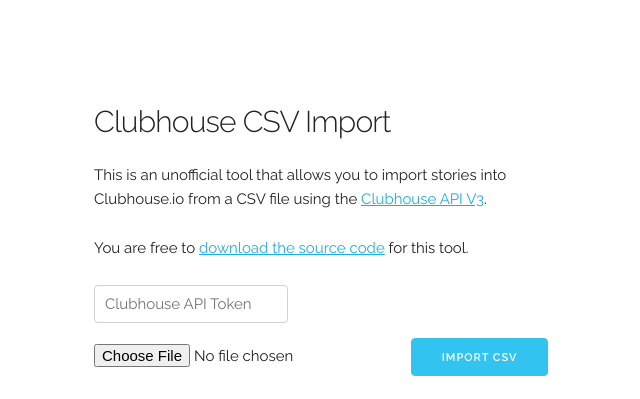
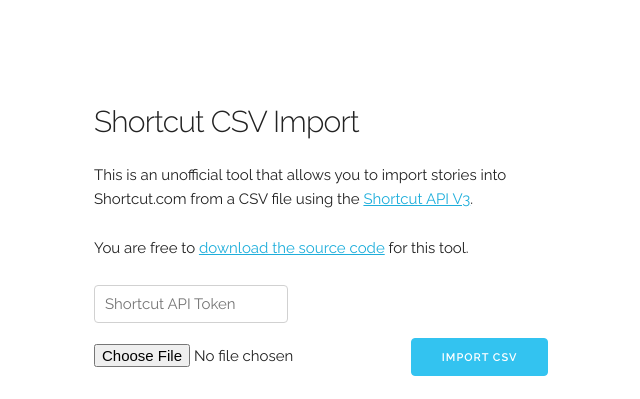
Before and after one commit to mikkelson/clubhouse-csv-import, a PHP site: page / in a window 1280 px wide. Shown: the part 138-537 px from the top of the page, without its empty margins (66-706 px from the left). Run offline with PHP 8.4, Linux system fonts and the light colour scheme.

Commit message:
change clubhouse to shortcut

```diff
--- a/app.php
+++ b/app.php
@@ -14,7 +14,7 @@ if (!empty($_FILES['csv']['name']) && substr($_FILES['csv']['name'], -4) == '.cs
 
         $csv_lines = unpackCsv($_FILES['csv']['tmp_name']);
 
-        //loop through csv lines and add to clubhouse as stories
+        //loop through csv lines and add to shortcut as stories
         $total = count($csv_lines);
         $apiLimit = 200;
         $apiCount = 0;
@@ -22,12 +22,12 @@ if (!empty($_FILES['csv']['name']) && substr($_FILES['csv']['name'], -4) == '.cs
             $count++;
             $apiCount++;
             if ($apiCount == $apiLimit) {
-                //sleep for a 60 seconds, avoid Clubhouse API limit
+                //sleep for a 60 seconds, avoid Shortcut API limit
                 sleep(60);
                 $apiCount = 0;
             }
 
-            //workflow_state_id, name and story_type are required by the Clubhouse API
+            //workflow_state_id, name and story_type are required by the Shortcut API
             if (empty($line['workflow_state_id']) || empty($line['name']) || empty($line['story_type'])) {
                 $error_lines[] = "Line " . $count . " is missing required field <i>workflow_state_id</i>, <i>name</i> or <i>story_type</i>";
                 $skipped++;
@@ -55,8 +55,8 @@ if (!empty($_FILES['csv']['name']) && substr($_FILES['csv']['name'], -4) == '.cs
 
             $data = json_encode($payload);
 
-            //make Clubhouse POST request
-            $result = postClubhouse($_POST['token'], $data);
+            //make Shortcut POST request
+            $result = postShortcut($_POST['token'], $data);
             if (!empty($result->created_at)) {
                 @$counts[$line['story_type']] ++;
             } elseif (!empty($result->message)) {
@@ -122,7 +122,7 @@ function unpackCsv($csv) {
             $num = count($data);
             for ($c = 0; $c < $num; $c++) {
                 if ($row == 1) {
-                    //first row, map columns to Clubhouse API fields
+                    //first row, map columns to Shortcut API fields
                     $api_field_mapping[] = $data[$c];
                 } else {
                     @$csv_lines[$row][$api_field_mapping[$c]] = $data[$c];
@@ -136,9 +136,9 @@ function unpackCsv($csv) {
     return $csv_lines;
 }
 
-function postClubhouse($token, $data) {
+function postShortcut($token, $data) {
 
-    $story_url = 'https://api.clubhouse.io/api/v3/stories?token=' . $token;
+    $story_url = 'https://api.app.shortcut.com/api/v3/stories?token=' . $token;
 
     $ch = curl_init($story_url);
     curl_setopt($ch, CURLOPT_CUSTOMREQUEST, "POST");
--- a/index.php
+++ b/index.php
@@ -3,8 +3,8 @@
 <html lang="en">
 <head>
   <meta charset="utf-8">
-  <title>Clubhouse CSV Import</title>
-  <meta name="description" content="Import stories, epics and bugs to Clubhouse using a CSV file">
+  <title>Shortcut CSV Import</title>
+  <meta name="description" content="Import stories, epics and bugs to Shortcut using a CSV file">
   <meta name="author" content="James Mikkelson">
   <meta name="viewport" content="width=device-width, initial-scale=1">
   <link href="//fonts.googleapis.com/css?family=Raleway:400,300,600" rel="stylesheet" type="text/css">
@@ -17,15 +17,15 @@
   <div class="container">
     <div class="row">
       <div class="one-half column" style="margin-top: 25%">
-        <h4>Clubhouse CSV Import</h4>
-        <p>This is an unofficial tool that allows you to import stories into Clubhouse.io from a CSV file using the <a href="https://clubhouse.io/api/v3" target="_blank">Clubhouse API V3</a>.</p>
+        <h4>Shortcut CSV Import</h4>
+        <p>This is an unofficial tool that allows you to import stories into Shortcut.com from a CSV file using the <a href="https://shortcut.com/api/rest/v3" target="_blank">Shortcut API V3</a>.</p>
         <p>You are free to <a href="https://github.com/mikkelson/clubhouse-csv-import" target="_blank">download the source code</a> for this tool.</p>
       </div>
     </div>
 
     <div class="row">
      <form action="index.php#resultContent" method="post" enctype="multipart/form-data">
-      <input type='text' name='token' placeholder='Clubhouse API Token' required="required" value="<?=@$_POST['token'];?>"/>
+      <input type='text' name='token' placeholder='Shortcut API Token' required="required" value="<?=@$_POST['token'];?>"/>
        <br />
        <input type="file" name="csv" size="25" />
        <input type='submit' class='button-primary' value='Import CSV' />
@@ -87,7 +87,7 @@
                     <li>description</li>
                     <li>estimate</li>
                     <li>owner_ids <em>(Space delimitted list of owner UUID)</em></li>
-                    <li><em>See a complete <a href="https://clubhouse.io/api/rest/v3/#Stories" target="_blank">list of available fields</a>.</em></li>
+                    <li><em>See a complete <a href="https://shortcut.com/api/rest/v3#Stories" target="_blank">list of available fields</a>.</em></li>
                 </ul>
               </li>
             </ul>
```
Also changed, not shown: README.md, images/favicon.png, images/preview.PNG.
